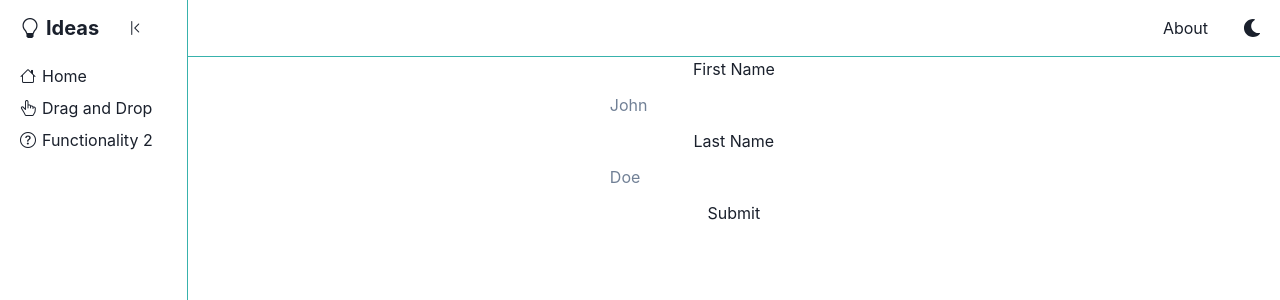
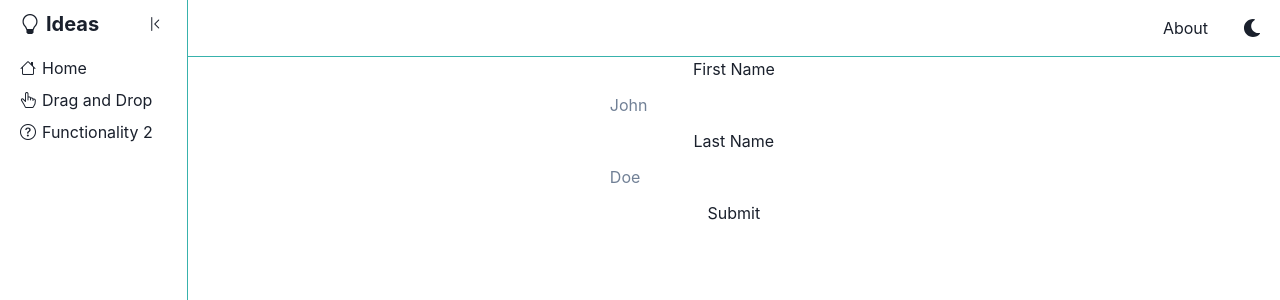
Before and after one commit to Enfield-Li/ClickUp-clone, a React (Create React App) app in the folder client/: page /login in a window 1280 px wide. Both pictures are taken after a click on the element 32 px from the left and 28 px from the top of the page. Shown: the top 300 px of the page. Built offline with nearby package versions, Linux system fonts and the light colour scheme.

Commit message:
Navbar/header style update

```diff
--- a/client/src/App.tsx
+++ b/client/src/App.tsx
@@ -24,9 +24,6 @@ export default function App() {
         onAnimationComplete={() => setHidden(!isOpen)}
         animate={{ width: isOpen ? 220 : 0 }}
         style={{
-          top: "0",
-          right: "0",
-          height: "100vh",
           overflow: "hidden",
           whiteSpace: "nowrap",
         }}
--- a/client/src/component/layout/Header.tsx
+++ b/client/src/component/layout/Header.tsx
@@ -19,7 +19,8 @@ export default function Header({ onToggle, isOpen }: Props) {
         {/* Toggle menu icon */}
         {!isOpen ? (
           <Box
-            p={2}
+            p={1}
+            px={2}
             ml={2}
             _hover={{
               color: "black",
--- a/client/src/component/layout/NavBar.tsx
+++ b/client/src/component/layout/NavBar.tsx
@@ -14,17 +14,20 @@ export default function NavBar({ onToggle }: Props) {
     <Box height={"full"} borderRight={"1px"} borderColor={"teal.400"}>
       <Flex>
         {/* App icon */}
-        <Heading size="md" alignItems="center" my={4} px={5}>
-          <Box cursor={"pointer"} onClick={() => navigate(ROUTE.HOME)}>
-            <i className="bi bi-lightbulb" style={{ marginRight: 6 }}></i>
-            Ideas
-          </Box>
-        </Heading>
+        <Center py={3}>
+          <Heading size="md" px={5}>
+            <Box cursor={"pointer"} onClick={() => navigate(ROUTE.HOME)}>
+              <i className="bi bi-lightbulb" style={{ marginRight: 6 }}></i>
+              Ideas
+            </Box>
+          </Heading>
+        </Center>
 
         {/* Close menu icon */}
-        <Center cursor={"pointer"} onClick={() => onToggle()}>
+        <Center cursor={"pointer"} onClick={() => onToggle()} pl={5}>
           <Box
-            p={2}
+            p={1}
+            px={2}
             _hover={{
               color: "black",
               bg: "gray.300",
```
